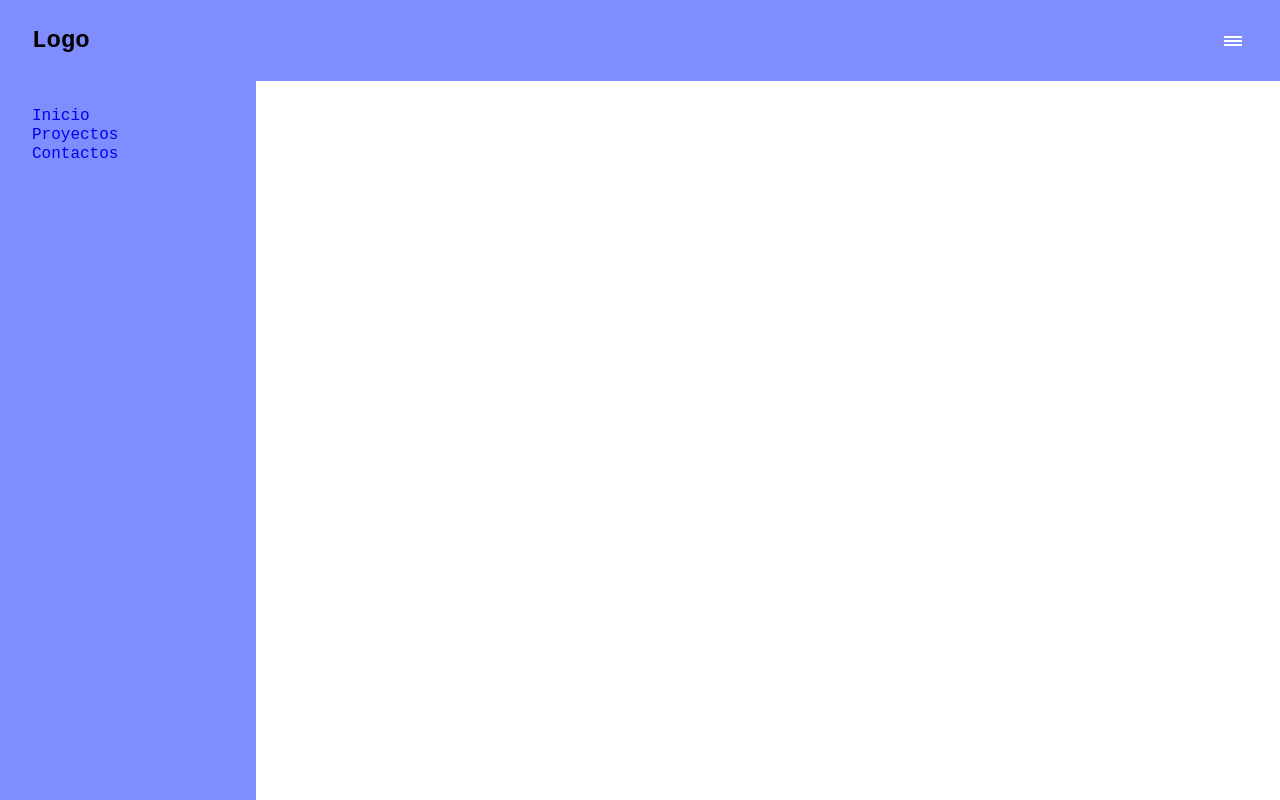
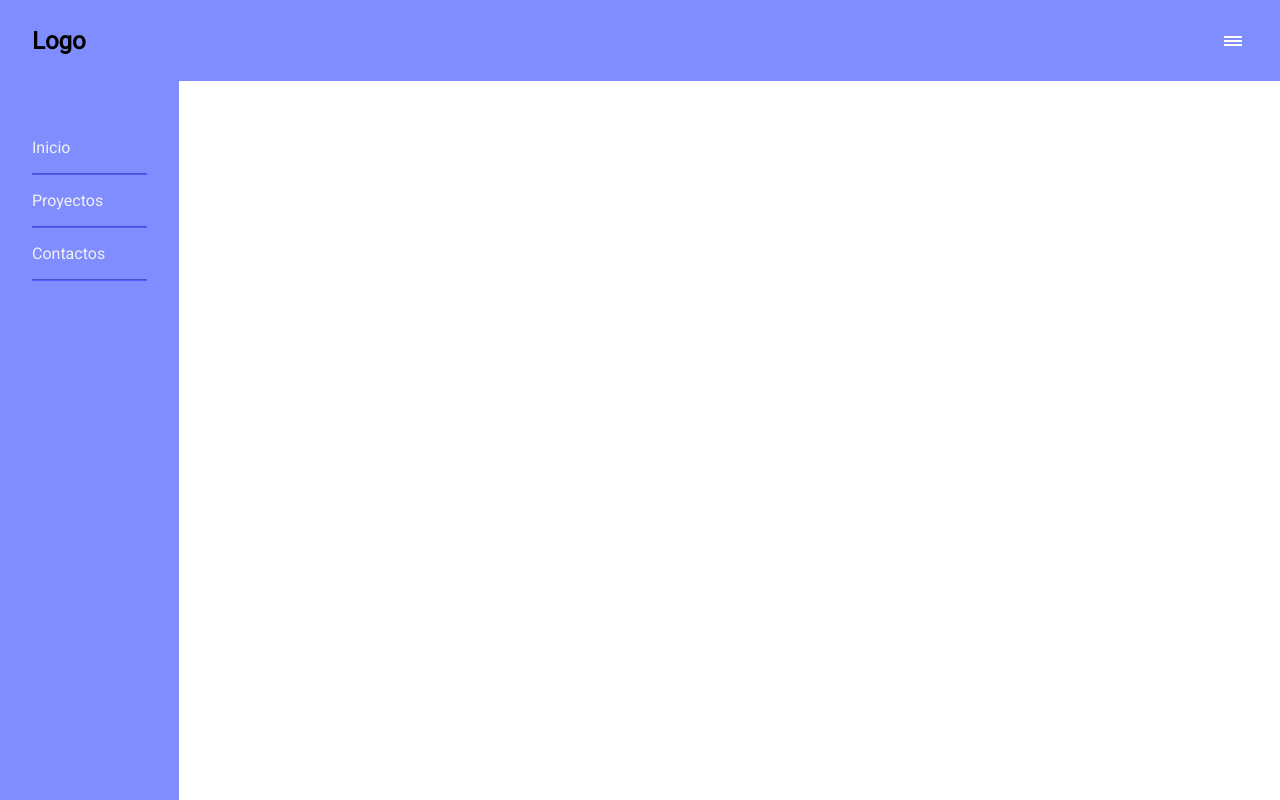
Before and after one commit to GastonOrquera/Prueba-p, a plain HTML site: page index.html in a window 1280 px wide. Both pictures are taken after a click on the element 1233 px from the left and 40 px from the top of the page. Drawn offline with Linux system fonts and the light colour scheme.

Commit message:
Prueba-Portfolio

```diff
--- a/css/style.css
+++ b/css/style.css
@@ -1,3 +1,9 @@
+@import url('https://fonts.googleapis.com/css2?family=Roboto:ital,wght@0,400;1,300&display=swap');
+
+:root {
+    --font-principal: 'Roboto', sans-serif;
+}
+
 * {
     box-sizing: border-box;
     margin: 0;
@@ -15,7 +21,7 @@ header {
 }
 
 header h2 {
-    font-family: 'Courier New', Courier, monospace;
+    font-family: var(--font-principal);
     z-index: 1000;
 }
 
@@ -47,8 +53,15 @@ nav {
     height: 90vh;
     top: 10%;
     color: white;
-    width: 20%;
+    width: 14%;
 
+}
+
+nav ul {
+    display: flex;
+    flex-direction: column;
+    gap: 1rem;
+    padding: 2rem 0;
 }
 
 nav.active {
@@ -57,5 +70,24 @@ nav.active {
 }
 
 nav a {
-    font-family: 'Courier New', Courier, monospace;
+    font-family: var(--font-principal);
+    color: #f1f1f1;
 }
+
+nav a:hover {
+    color: #2f44ff;
+}
+
+hr {
+    border-color: #2f44ff;
+    opacity: 60%;
+}
+
+
+@media only screen and (max-width: 1000px) {
+    nav {
+        width: 50%;
+        height: 54vh;
+    }
+
+}
--- a/index.html
+++ b/index.html
@@ -18,8 +18,11 @@
         <nav>
             <ul>
                 <li><a href="#">Inicio</a></li>
+                <hr>
                 <li><a href="#">Proyectos</a></li>
+                <hr>
                 <li><a href="#">Contactos</a></li>
+                <hr>
             </ul>
         </nav>
 
```
